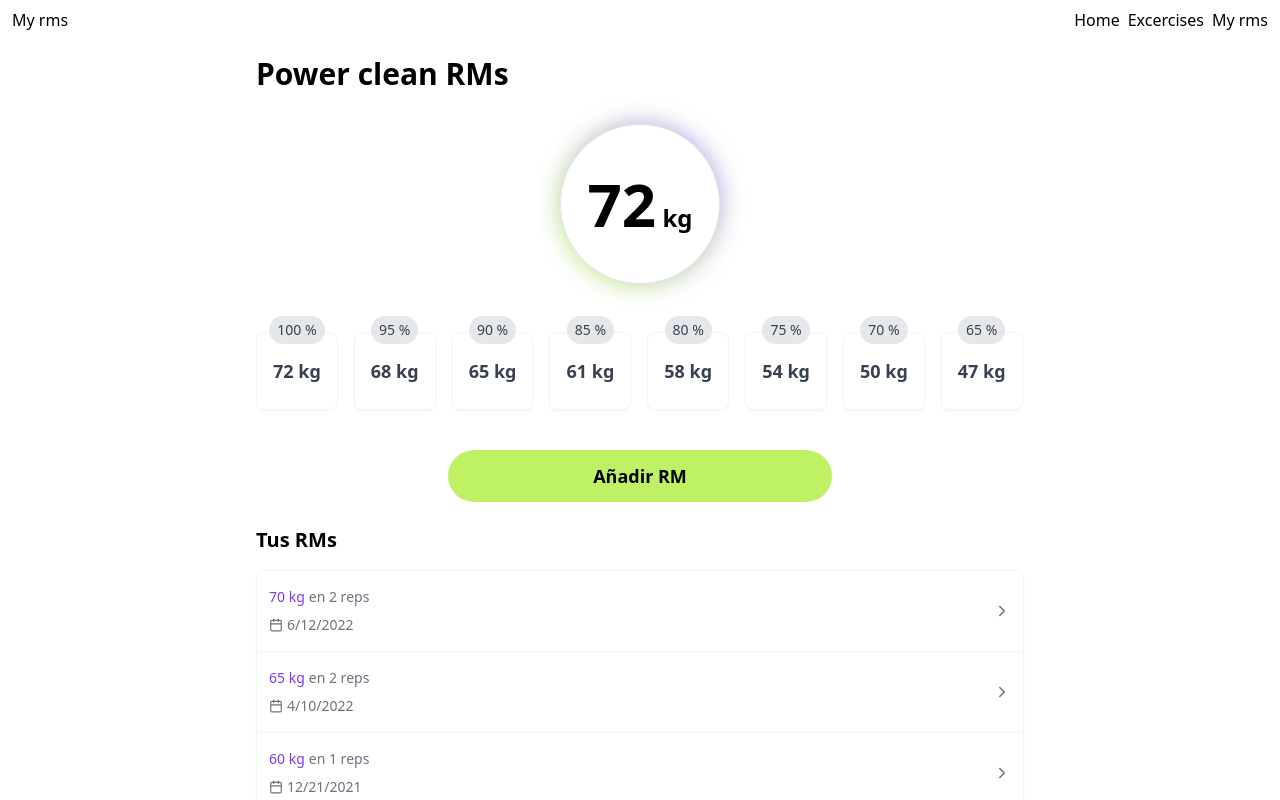
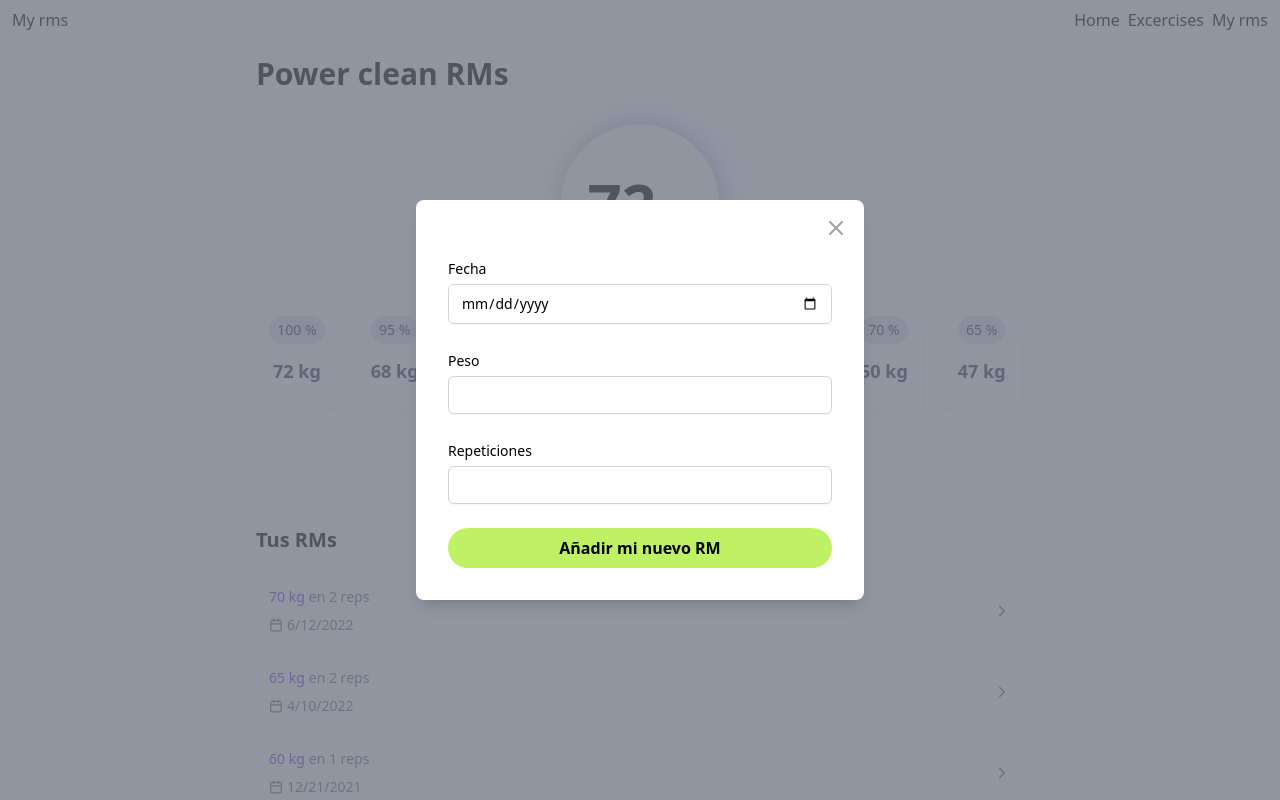
Before and after one commit to varnebla/my-new-rm, a Next.js app: page /my-rms/1 in a window 1280 px wide. Both pictures are taken after a click on the button "Añadir RM". Shown: the top 800 px of the page. Built offline with nearby package versions, Linux system fonts and the light colour scheme.

Commit message:
feat: add addRmForm component, add baseModal component

```diff
--- /dev/null
+++ b/components/AddRmForm.js
@@ -0,0 +1,45 @@
+export function AddRmForm(props) {
+  return (
+    <form action="#" method="POST">
+      <div className="flex flex-col items-start gap-y-6 text-left p-4">
+        <div className="w-full">
+          <label htmlFor="rm-date" className="text-sm font-medium">
+            Fecha
+          </label>
+          <div className="mt-1 flex rounded-md shadow-sm w-full">
+            <input
+              name="rm-date"
+              type="date"
+              className="border border-gray-300 rounded-md sm:text-sm px-3 py-2 w-full focus:outline-none focus:ring-1"
+            />
+          </div>
+        </div>
+        <div className="w-full">
+          <label htmlFor="rm-weight" className="text-sm font-medium">
+            Peso
+          </label>
+          <input
+            name="rm-weight"
+            type="number"
+            min="0"
+            className="border border-gray-300 rounded-md shadow-sm block w-full sm:text-sm px-3 py-2 mt-1 focus:outline-none focus:ring-1 out-of-range:border-red-500 out-of-range:text-red-500 focus:out-of-range:ring-red-500"
+          />
+        </div>
+        <div className="w-full">
+          <label htmlFor="rm-reps" className="text-sm font-medium">
+            Repeticiones
+          </label>
+          <input
+            name="rm-reps"
+            type="number"
+            min="1"
+            className="border border-gray-300 rounded-md shadow-sm block w-full sm:text-sm px-3 py-2 mt-1 focus:outline-none focus:ring-1 out-of-range:border-red-500 out-of-range:text-red-500 focus:out-of-range:ring-red-500"
+          />
+        </div>
+        <button className="bg-lime-300 rounded-full px-4 py-2 font-semibold w-full">
+          Añadir mi nuevo RM
+        </button>
+      </div>
+    </form>
+  );
+}
--- /dev/null
+++ b/components/BaseModal.js
@@ -0,0 +1,20 @@
+import { X } from 'lucide-react';
+export function BaseModal(props) {
+  return (
+    <div className="relative z-10">
+      <div className="fixed inset-0 bg-gray-500 bg-opacity-75 transition-opacity"></div>
+      <div className="fixed inset-0 z-10 overflow-y-auto">
+        <div className="flex min-h-full justify-center items-center p-2 text-center sm:p-0">
+          <div className="relative overflow-hidden bg-white rounded-lg shadow-lg max-w-md w-full p-4">
+            <header className="flex justify-end">
+              <button onClick={props.close}>
+                <X color="rgb(156 163 175)" size={24}></X>
+              </button>
+            </header>
+            <main>{props.children}</main>
+          </div>
+        </div>
+      </div>
+    </div>
+  );
+}
--- a/components/PercentagesSlider.js
+++ b/components/PercentagesSlider.js
@@ -3,7 +3,7 @@ export function PercentageSlider({ percentages }) {
     const percentage = Object.keys(el)[0];
     return (
       <li
-        key={percentage[index]}
+        key={`perc-${percentage}`}
         className="flex flex-col items-center w-max relative py-4"
       >
         <p className="w-max px-2 py-1 text-sm bg-gray-200  rounded-full absolute top-0">
--- a/pages/my-rms/[slug].js
+++ b/pages/my-rms/[slug].js
@@ -1,13 +1,17 @@
 import { data } from '../../data/power-clean-rms.json';
 // import LineChart from '../../components/LineChart';
 import { PercentageSlider } from '../../components/PercentagesSlider';
+import { AddRmForm } from '../../components/AddRmForm';
+import { BaseModal } from '../../components/BaseModal';
 import { Calendar, ChevronRight } from 'lucide-react';
 import { getMaxRepetition, getWeightPercentages } from '../../helpers/formulas';
+import { useState } from 'react';
 
 export default function MyRmSlug({ maxReps }) {
   // const listOfDates = maxReps.map((el) => el.createdAt).reverse();
   // replace weights by rms with formula
   // const listOfRms = maxReps.map((el) => el.weight).reverse();
+  const [showModal, toggleShowModal] = useState(false);
   const listOfReps = maxReps.map((el) => {
     return (
       <li
@@ -25,9 +29,6 @@ export default function MyRmSlug({ maxReps }) {
           </p>
         </div>
         <ChevronRight color="currentColor" size={18} />
-        {/* <button className="text-right rounded-full bg-gray-100 w-min p-2">
-          <ThreeDotsIcon />
-        </button> */}
       </li>
     );
   });
@@ -41,6 +42,12 @@ export default function MyRmSlug({ maxReps }) {
     weight: maxReps[0].weight,
     repetitions: maxReps[0].reps
   });
+
+  const addRmModal = showModal && (
+    <BaseModal close={() => toggleShowModal(false)}>
+      <AddRmForm />
+    </BaseModal>
+  );
 
   return (
     <>
@@ -57,7 +64,10 @@ export default function MyRmSlug({ maxReps }) {
       </div>
       <PercentageSlider percentages={percentages} />
       <div className="w-full flex justify-center">
-        <button className="max-w-sm w-full bg-lime-300 text-lg px-4 py-3 font-bold mb-6 rounded-full">
+        <button
+          className="max-w-sm w-full bg-lime-300 text-lg px-4 py-3 font-bold mb-6 rounded-full"
+          onClick={() => toggleShowModal(true)}
+        >
           Añadir RM
         </button>
       </div>
@@ -65,6 +75,7 @@ export default function MyRmSlug({ maxReps }) {
       <ul className="flex flex-col rounded-lg divide-y divide-gray-100 border border-gray-100 shadow-sm mb-8">
         {listOfReps}
       </ul>
+      {addRmModal}
     </>
   );
 }
--- a/styles/globals.css
+++ b/styles/globals.css
@@ -2,6 +2,13 @@
 @tailwind components;
 @tailwind utilities;
 
+@layer base {
+
+  input[type="number"]::-webkit-inner-spin-button,
+  input[type="number"]::-webkit-outer-spin-button {
+    -webkit-appearance: none;
+    margin: 0;
+  }
   /* For Webkit-based browsers (Chrome, Safari and Opera) */
   .hide-scrollbar::-webkit-scrollbar {
     display:none;
@@ -10,3 +17,4 @@
     ms-overflow-style: none; /* IE and Edge */
     scrollbar-width: none; /* Firefox */
   }
+}
```
Lines whose indentation alone changed are shown as unchanged.
